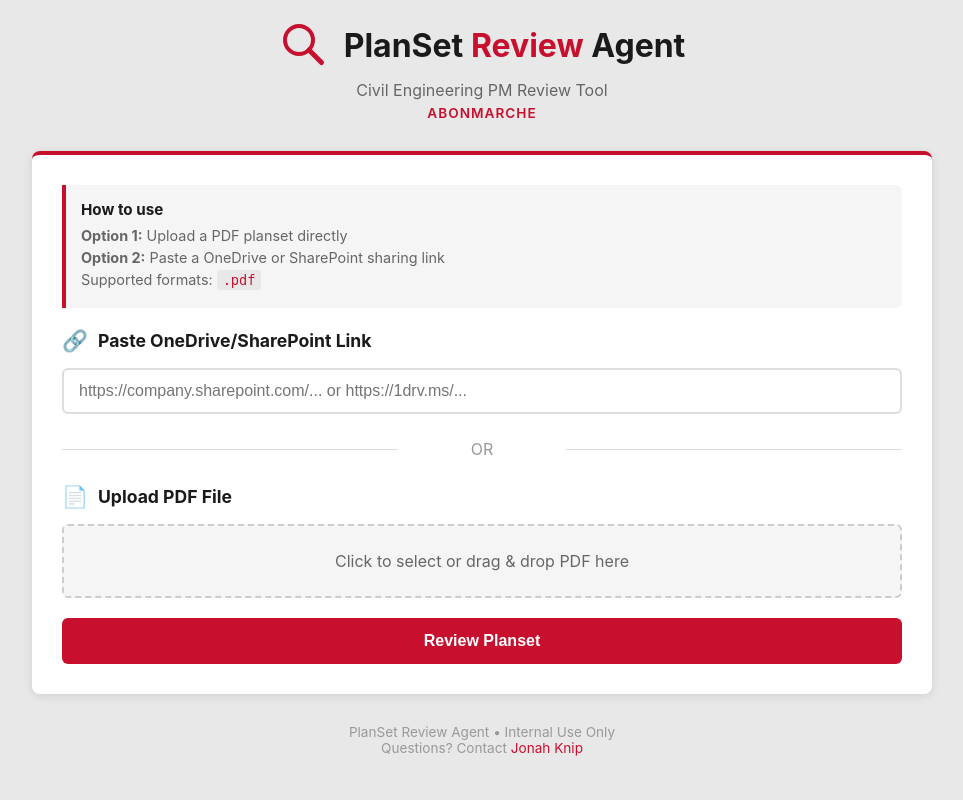
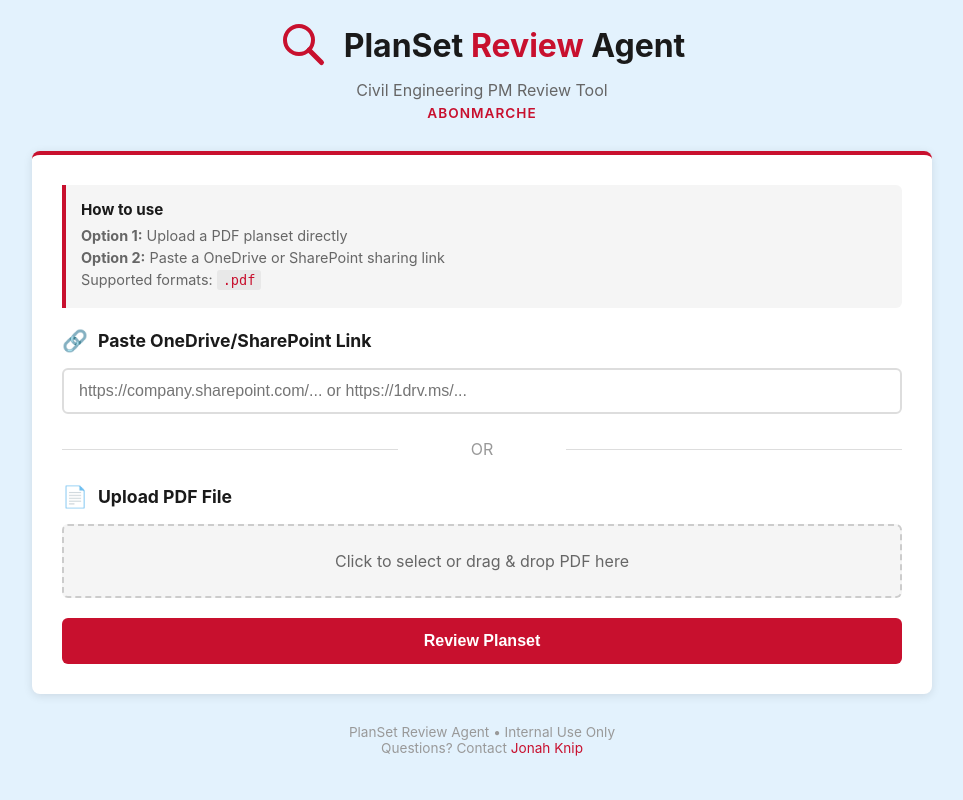
Before and after one commit to jonahknip/planset-review-agent, a Flask app: page / in a window 1280 px wide. Shown: the whole page, without its empty margins (158-1121 px from the left). Run offline with Flask 3, Linux system fonts and the light colour scheme.

Commit message:
Change background color to light blue

```diff
--- a/templates/index.html
+++ b/templates/index.html
@@ -14,7 +14,7 @@
 
         body {
             font-family: -apple-system, BlinkMacSystemFont, 'Segoe UI', Roboto, Oxygen, Ubuntu, sans-serif;
-            background: #E8E8E8;
+            background: #E3F2FD;
             min-height: 100vh;
             padding: 20px;
         }
```
